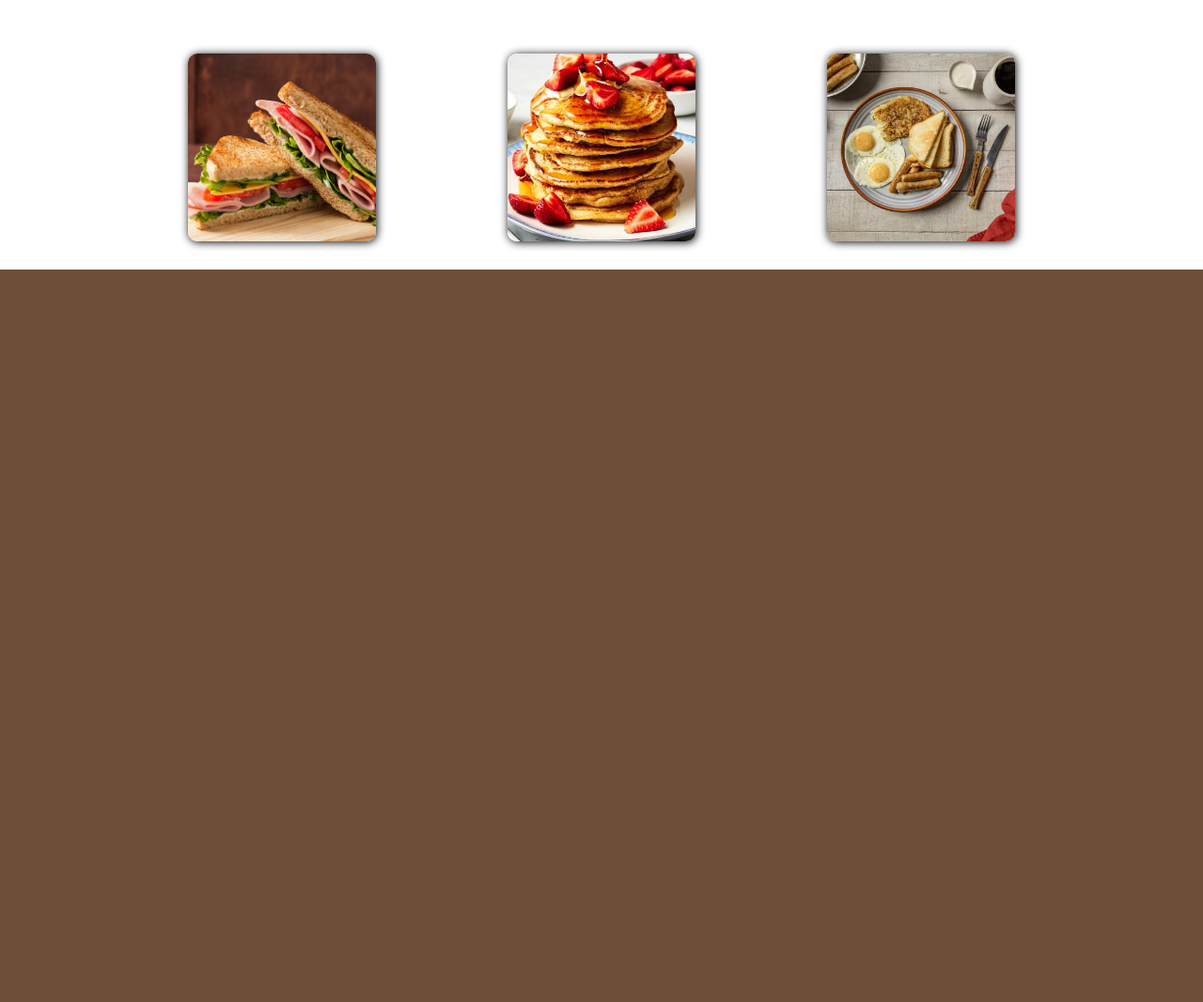
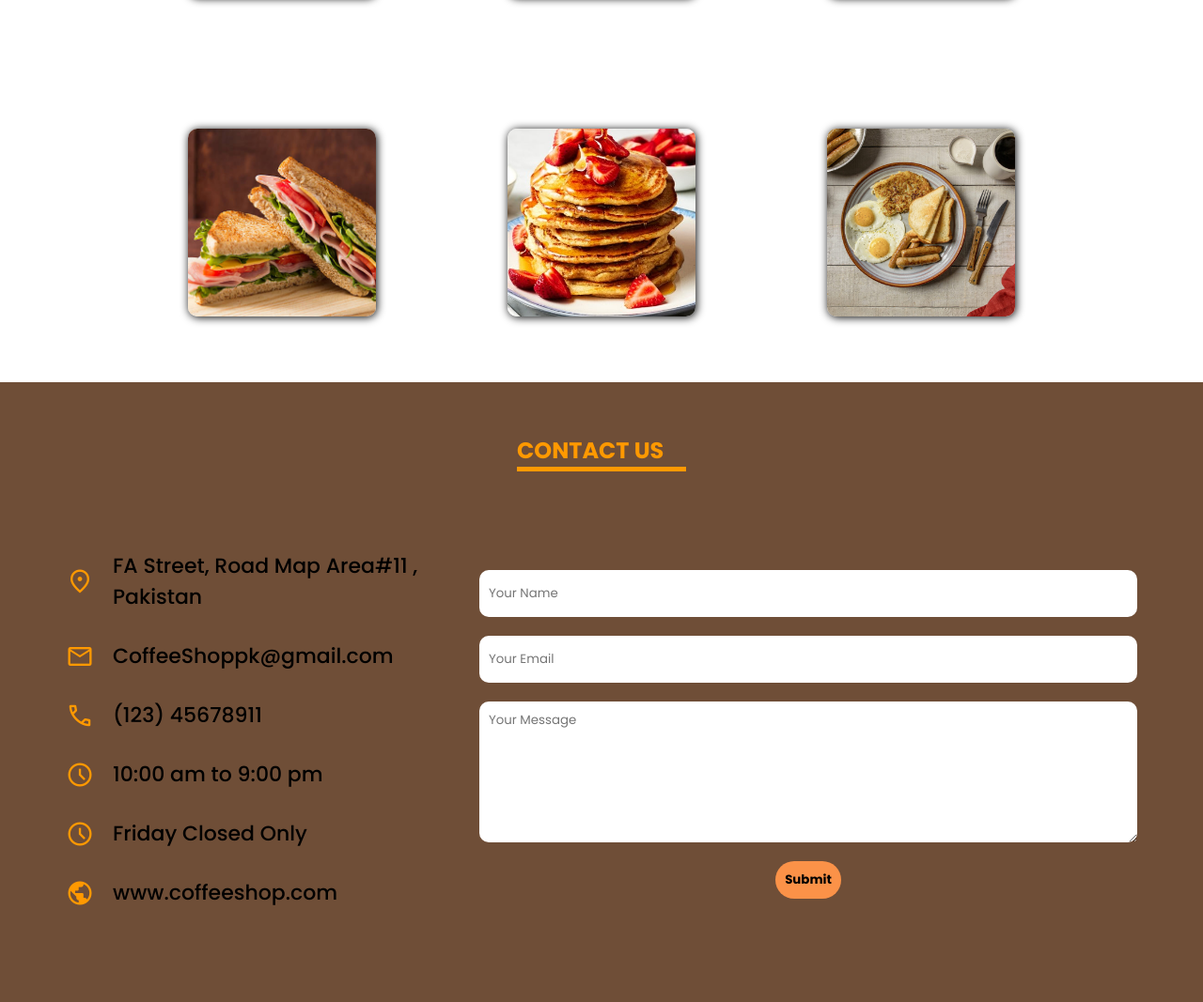
Before and after one commit to mhassanbinkhalid/Coffee-Shop, a website: page static/index.html in a window 1280 px wide. Shown: the part 3489-4556 px from the top of the page at 94% size. Before the commit the page ends 3776 px from the top, so only its background shows below. Drawn offline with nearby package versions, Linux system fonts and the light colour scheme; a web font is replaced by a local one.

Commit message:
Contact Section addded

```diff
--- a/static/index.html
+++ b/static/index.html
@@ -35,7 +35,7 @@
         <li class="navlistitems"><a href="#menu-section" id="menu" class="navlink">Menu</a></li>
         <li class="navlistitems"><a href="#testimonial-section" id="testimonials" class="navlink">Testimonials</a></li>
         <li class="navlistitems"><a href="#gallery-section" id="gallery" class="navlink">Gallery</a></li>
-        <li class="navlistitems"><a href="#" id="contact" class="navlink">Contact</a></li>
+        <li class="navlistitems"><a href="#contact-section" id="contact" class="navlink">Contact</a></li>
         <span class="material-symbols-outlined menu">menu</span>
     </ul>
 </nav>
@@ -50,7 +50,7 @@
         <li class="navlistitems2"><a href="#menu-section" id="menu" class="navlink2">Menu</a></li>
         <li class="navlistitems2"><a href="#testimonial-section" id="testimonials2" class="navlink2">Testimonials</a></li>
         <li class="navlistitems2"><a href="#gallery-section" id="gallery2" class="navlink">Gallery</a></li>
-        <li class="navlistitems2"><a href="#" id="contact2" class="navlink">Contact</a></li>
+        <li class="navlistitems2"><a href="#contact-section" id="contact2" class="navlink">Contact</a></li>
 
 
     </ul>
@@ -223,6 +223,63 @@
 
      </section>
 
+     <section id="contact-section">
+        <h2 id="contact-heading">CONTACT US</h2>
+        <div id="contact-container">
+
+
+        <ul id="contactlist">
+            <li class="contentlistitem">
+        <span class="material-symbols-outlined">location_on</span>
+                <p>FA Street, Road Map Area#11 , Pakistan</p>
+            </li>
+
+            <li class="contentlistitem">
+                <span class="material-symbols-outlined">
+                    mail
+                    </span>
+                        <p>CoffeeShoppk@gmail.com</p>
+                    </li>
+
+
+                    <li class="contentlistitem">
+                        <span class="material-symbols-outlined">
+                            call
+                            </span>
+                                <p>(123) 45678911</p>
+                            </li>
+
+
+                            <li class="contentlistitem">
+                                <span class="material-symbols-outlined">
+                                    schedule
+                                    </span>
+                <p>10:00 am to 9:00 pm</p>
+            </li>
+
+            <li class="contentlistitem">
+                <span class="material-symbols-outlined">
+                    schedule
+                    </span>
+<p>Friday Closed Only</p>
+</li>
+
+<li class="contentlistitem">
+    <span class="material-symbols-outlined">
+        public
+        </span>
+<p>www.coffeeshop.com</p>
+</li>
+        </ul>
+
+        <form action="#" id="contact-form">
+            <input type="text" class="form-inputs" name="name" id="name" placeholder="Your Name" required>
+            <input type="email" class="form-inputs" name="email" id="email" placeholder="Your Email" required>
+            <textarea class="form-inputs" name="message" id="message" placeholder="Your Message" required></textarea>
+            <button class="submit">Submit</button>
+        </form>
+    </div>
+     </section>
         </main>
 <!--SwipperLink-->
 <script src="https://cdn.jsdelivr.net/npm/swiper@11/swiper-bundle.min.js"></script>
--- a/static/style.css
+++ b/static/style.css
@@ -372,6 +372,8 @@ font-weight: bolder;
 }
 #gallery-section{
     height: 100%;
+    padding-top: 80px;
+    padding-bottom: 40px;
     display: flex;
     justify-content: center;
     align-items: center;
@@ -383,6 +385,16 @@ font-weight: bolder;
    grid-template-columns: repeat(3,1fr);
    gap: 80px;
 
+
+}
+.submit{
+    background-color: var(--secondary-color);
+    color:black;
+    opacity: 1;
+    font-weight: bolder;
+    border: none;
+    padding: 10px;
+    border-radius: 20px;
 
 }
 .gallery-list-item{
@@ -420,12 +432,93 @@ font-weight: bolder;
     width: 180px;
 
 }
+#contact-section{
+    height: 660px;
+    padding: 30px;
+    display: flex;
+    justify-content: center;
+    align-content: center;
+    flex-direction: column;
+}
+
+.contentlistitem{
+    display: flex;
+    align-items: center;
+    margin-top: 20px;
+    margin-bottom: 30px;
+}
+#contact-form{
+    display: flex;
+    flex-direction: column;
+    justify-content: center;
+    align-items: center;
+    width: 100%; /* Take full width of the parent */
+    max-width: 700px; /* Optional: Add a max width for better appearance */
+}
+#contact-container{
+    display: flex;
+
+    justify-content: space-evenly;
+    align-items: center;
+    padding: 40px;
+
+}
+
+.form-inputs{
+    border: none;
+border-radius: 10px;
+    width: 100%; /* Full width relative to #contact-form */
+    max-width: 700px; /* Restrict maximum width */
+    min-width: 200px; /* Prevent it from becoming too small */
+    height: 50px;
+    padding: 10px;
+    margin-bottom: 20px; /* Add space between inputs */
+    box-sizing: border-box; /* Include padding in width calculation */
+}
+.form-inputs:focus{
+    outline: none;
+}
+.submit:hover{
+box-shadow: 1px 1px 5px black;
+background-color: var(--fourth-color);
+color: black;
+transition: 0.3s ease;
+}
+
+textarea.form-inputs {
+    height: 150px; /* Adjust height specifically for textarea */
+    resize: vertical; /* Allow users to resize vertically */
+}
+
+li>span{
+    margin-right: 20px;
+    color: var(--fourth-color) !important;
+    font-size: 30px !important;
+}
+li>span+p{
+    font-size: 22px;
+    font-weight: 500;
+    text-wrap: wrap;
+}
+#contact-section{
+    padding: 30px;
+}
+#contact-heading{
+margin: auto;
+    font-weight: bolder;
+    color: var(--fourth-color);
+    border-width: 0px 0px 5px 0px;
+    border-color: var(--fourth-color);
+    border-style: solid;
+    width: 180px;
+}
 
 /*Media Query*/
 @media screen and (max-width:1024px) {
     .menu{
         display: block !important;
     }
+
     #navbar li a{
         display: none;
     }
@@ -536,6 +629,28 @@ margin-top: -90px;
            gap: 15px;
 
         }
+        #contact-section{
+            height: auto;
+        }
+        #contact-form{
+            margin-bottom: 20px;
+        }
+        #contact-container{
+            display: flex;
+            flex-wrap: wrap-reverse;
+            justify-content: space-evenly;
+            align-items: center;
+            padding: 40px;
+
+        }
+        li>span+p {
+            font-size: 20px;
+            font-weight: 500;
+            text-wrap: wrap !important;
+
+        }
+
+
 }
 @media screen and (max-width:728px) {
     #menulist{
```
